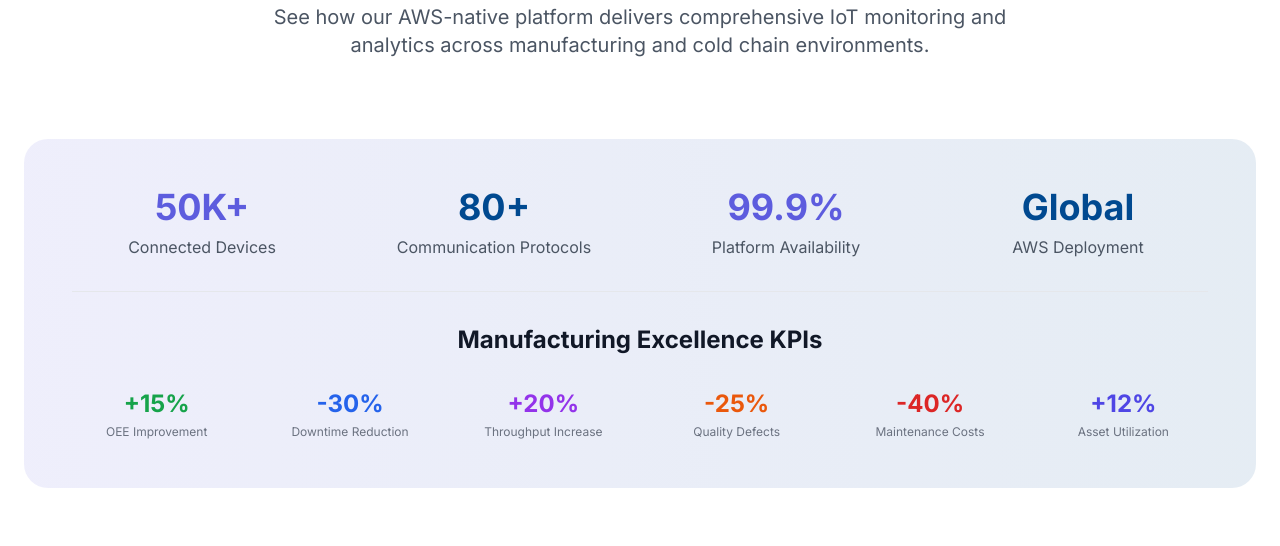
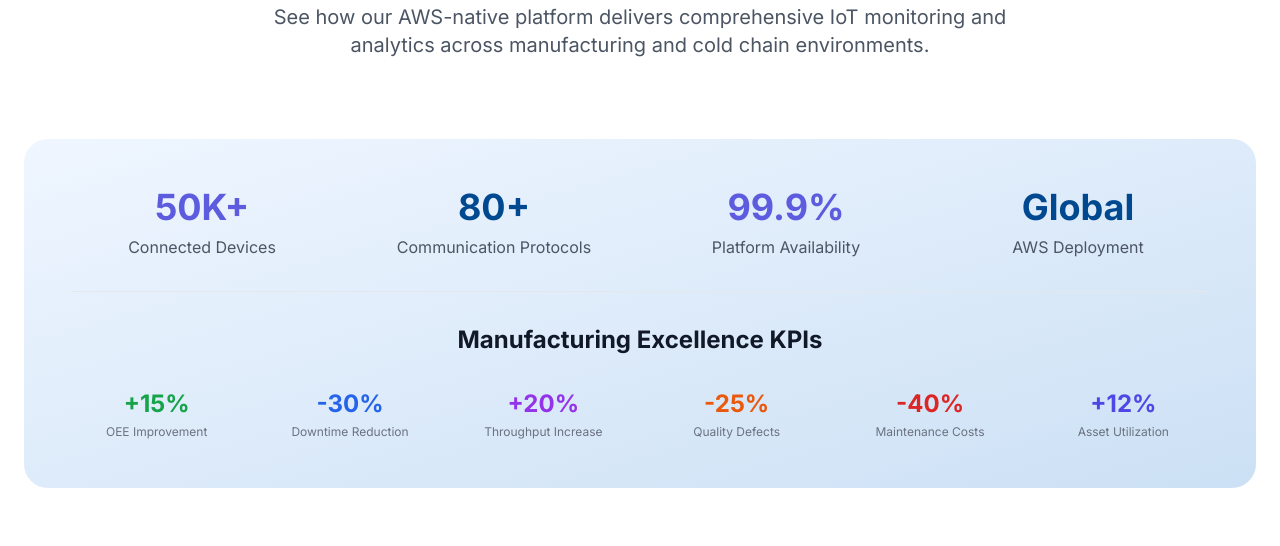
Before and after one commit to robcisdev/blauLabs-Lynx, a plain HTML site: page index.html in a window 1280 px wide. Shown: the part 7495-8041 px from the top of the page. Drawn offline with nearby package versions, Linux system fonts and the light colour scheme.

Commit message:
Update index.html

```diff
--- a/index.html
+++ b/index.html
@@ -1036,7 +1036,7 @@
 
             <!-- Platform Metrics -->
             <div class="section-reveal mb-20">
-                <div class="bg-gradient-to-r from-primary/10 to-carrier-blue/10 rounded-3xl p-12">
+                <div class="bg-gradient-to-br from-blue-50 to-carrier-light/20 dark:from-blue-900/20 dark:to-carrier-blue/20 rounded-3xl p-12">
                     <div class="grid grid-cols-1 md:grid-cols-4 gap-8 text-center mb-8">
                         <div>
                             <div class="text-4xl font-bold text-primary mb-2">50K+</div>
```
